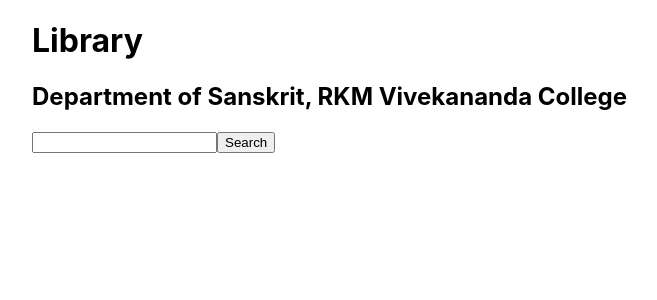
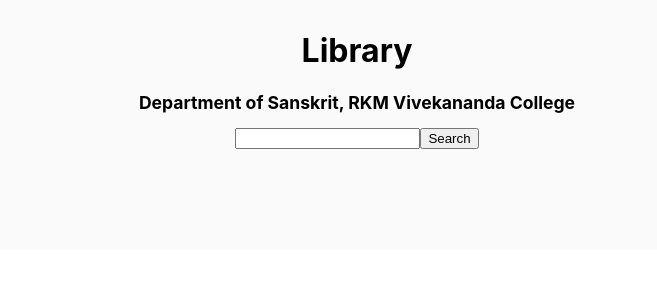
Before and after one commit to vipranarayan14/vcdoslib, a React (Create React App) app: page / in a window 1280 px wide. Shown: the top 300 px of the page, without its empty margins (283-940 px from the left). Built offline with nearby package versions, Linux system fonts and the light colour scheme; no server answers.

Commit message:
add styles for App's 'header' and 'main'.

```diff
--- a/src/App.css
+++ b/src/App.css
@@ -1,4 +1,32 @@
 .App {
-  width: 650px;
-  margin: auto;
+  width: 100%;
 }
+
+.App header {
+  text-align: center;
+  width: 100%;
+  background-color: #fafafa;
+  padding: 10px;
+  height: 250px;
+}
+
+.App header h1 {
+  font-size: 2rem;
+}
+
+.App header h2 {
+  font-size: 1.1rem;
+}
+
+.App main {
+  margin: 0 auto;
+  margin-bottom: 50px;
+  width: 95%;
+  min-width: 250px;
+}
+
+@media (min-width: 650px) {
+    main {
+        max-width: 650px;
+    }
+}
```
